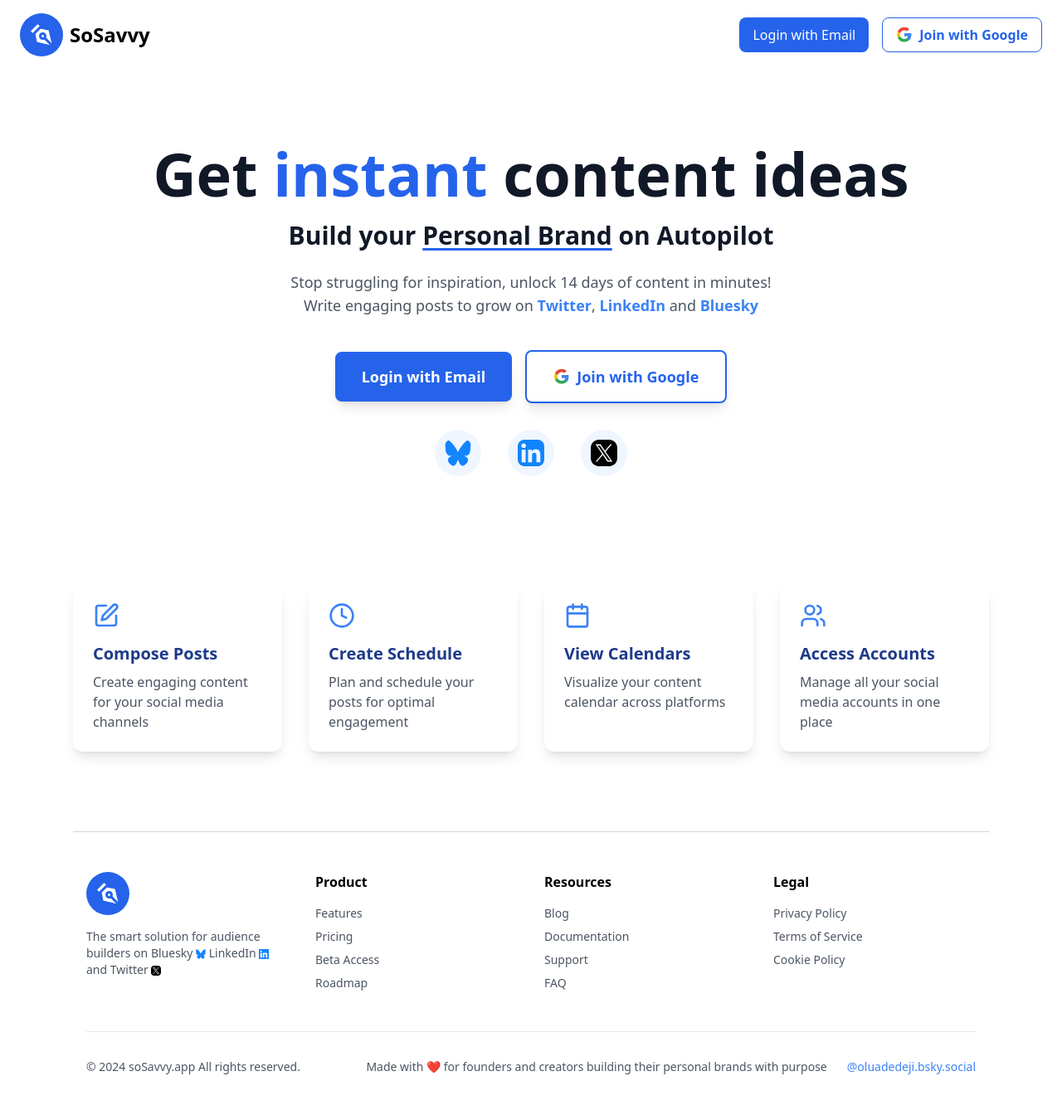
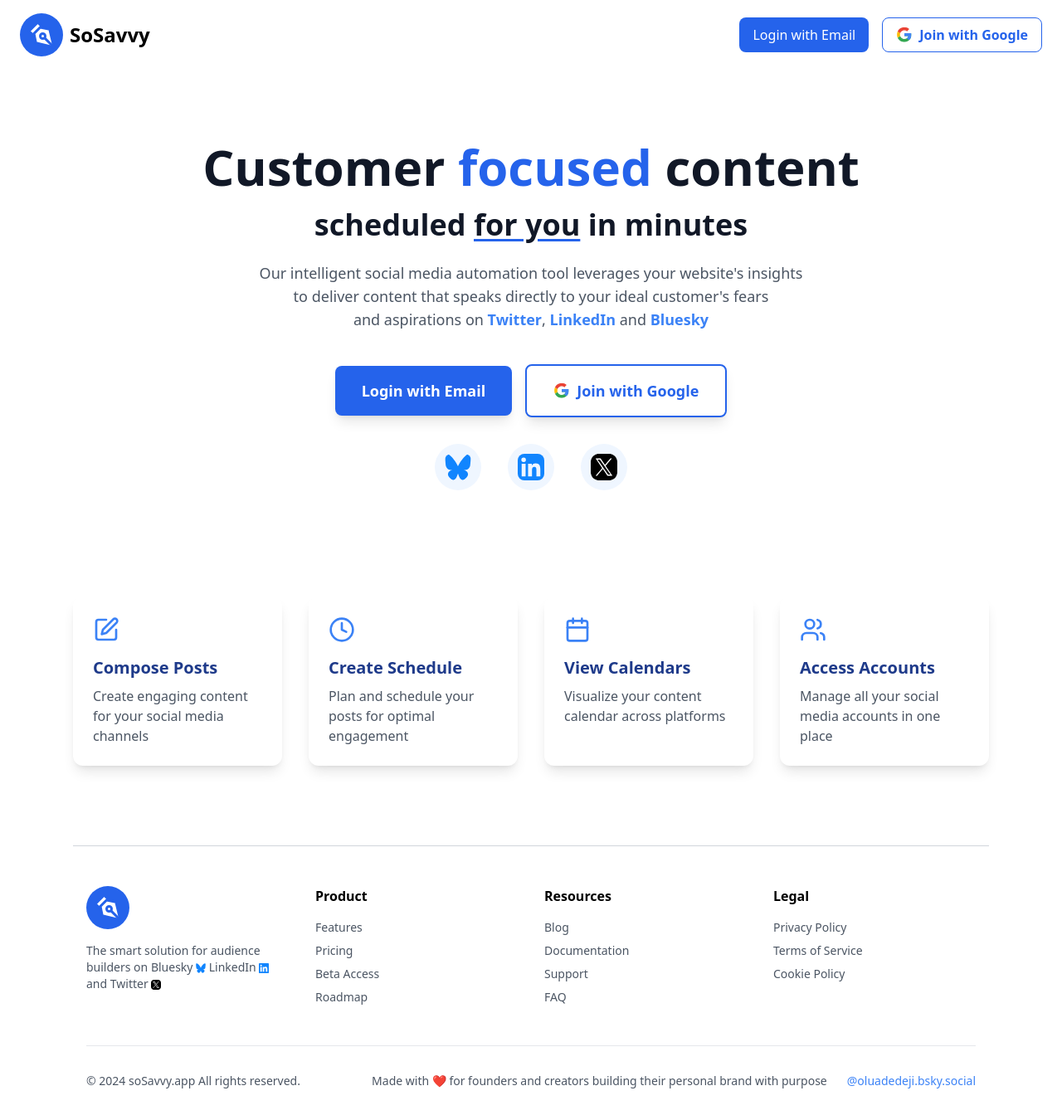
Before and after one commit to OluStayhired/sb1-hfuaews3_2025June05, a React (Vite) app: page / in a window 1280 px wide. Shown: the top 1350 px of the page at 83% size. Built offline with nearby package versions, Linux system fonts and the light colour scheme.

Commit message:
Landing Page Text Update

```diff
--- a/src/pages/LandingPage.tsx
+++ b/src/pages/LandingPage.tsx
@@ -76,20 +76,15 @@ function LandingPage() {
 
       <main className="max-w-6xl mx-auto px-6 pt-20 pb-32">
         <div className="text-center">
-          {/*<h1 className="text-6xl font-bold text-gray-900 leading-tight mb-6">
-            Create Social Media Posts<br />on Autopilot
-          </h1>*/}
-          <h1 className="text-7xl font-bold text-gray-900 leading-tight mb-3">
-            Get <> <span className="text-blue-600">instant</span> </> content ideas
+          <h1 className="text-6xl font-bold text-gray-900 leading-tight mb-3">
+            Customer <> <span className="text-blue-600">focused</span> content </>
           </h1>
 
-        {/*<p className="text-3xl text-gray-900 font-bold mb-6">Overcome <> <span className="text-gray-900 underline underline-offset-4" style={{ textDecorationColor: '#2563eb' }}>writer's block</span></> on Social Media</p>*/}
-        <p className="text-3xl text-gray-900 font-bold mb-6">Build your <> <span className="text-gray-900 underline underline-offset-4" style={{ textDecorationColor: '#2563eb' }}>Personal Brand</span></> on Autopilot</p>
+        <p className="text-4xl text-gray-900 font-bold mb-6">scheduled <> <span className="text-gray-900 underline underline-offset-4" style={{ textDecorationColor: '#2563eb' }}>for you</span></> in minutes</p>
           <p className="text-lg text-gray-600 mb-10 max-w-2xl mx-auto">
-            Stop struggling for inspiration, unlock 14 days of content in minutes!  <br/>
-            Write engaging posts to grow on <strong className="text-blue-500">Twitter</strong>, <strong className="text-blue-500">LinkedIn</strong> and <strong className="text-blue-500">Bluesky</strong>
-             {/*<img src={LinkedInSolidLogo} alt="LinkedIn" className="inline-block w-4 h-4" />*/}
-            {/*<img src={BlueskyLogo} alt="Bluesky" className="inline-block w-4 h-4" />*/}
+            Our intelligent social media automation tool leverages your website's insights <br/>
+             to deliver content that speaks directly to your ideal customer's fears <br/>
+            and aspirations on <strong className="text-blue-500">Twitter</strong>, <strong className="text-blue-500">LinkedIn</strong> and <strong className="text-blue-500">Bluesky</strong>
           </p>
           <div className="space-x-4 flex items-center mx-auto w-fit">
             <button
@@ -216,9 +211,8 @@ function LandingPage() {
         <p className="order-2 sm:order-1">&copy; 2024 soSavvy.app All rights reserved.</p> {/* Order for mobile */}
         <div className="flex space-x-6 order-1 sm:order-2">
           {/* Order for mobile */}
-          <span>Made with ❤️ for founders and creators building their personal brands with purpose</span>
-          <a href="https://bsky.app/profile/oluadedeji.bsky.social" className="text-blue-500 hover:text-blue-600">
-            @oluadedeji.bsky.social
+          <span>Made with ❤️ for founders and creators building their personal brand with purpose</span>
+            <a href="https://bsky.app/profile/oluadedeji.bsky.social" className="text-blue-500 hover:text-blue-600">@oluadedeji.bsky.social
           </a>
         </div>
       </div>
```
